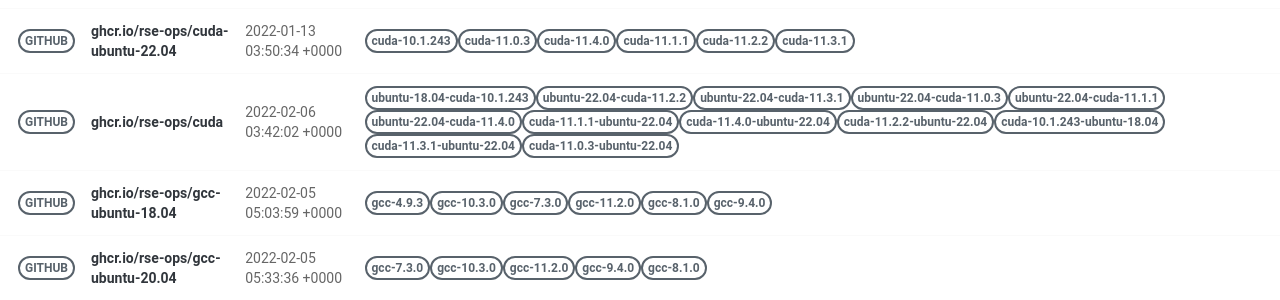
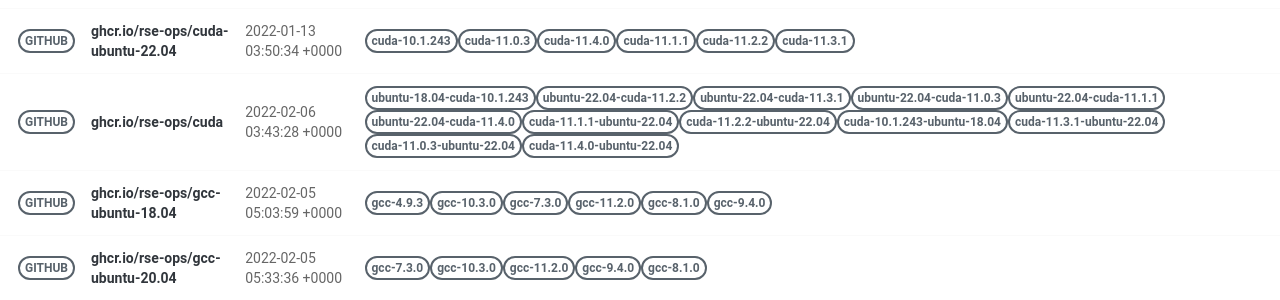
Before and after one commit to rse-ops/docker-images, a Jekyll site: the page built from pages/index.md, in a window 1280 px wide. Shown: the part 421-721 px from the top of the page. Built offline with Jekyll 4.4.1, drawn with Linux system fonts in a browser that asks for light colours; nearby versions of some CDN libraries.

Commit message:
Automated push to update library 2022-02-06

```diff
--- a/_library/ghcr.io-rse-ops-cuda.md
+++ b/_library/ghcr.io-rse-ops-cuda.md
@@ -1,7 +1,7 @@
 ---
 layout: container
 name: ghcr.io/rse-ops/cuda
-updated_at: 2022-02-06 03:42:02.384214
+updated_at: 2022-02-06 03:43:28.903908
 
 
 container_url: https://github.com/orgs/rse-ops/packages/container/package/cuda
```
Also changed, not shown: other parts of _library/ghcr.io-rse-ops-cuda.md (+3 -3 lines).
